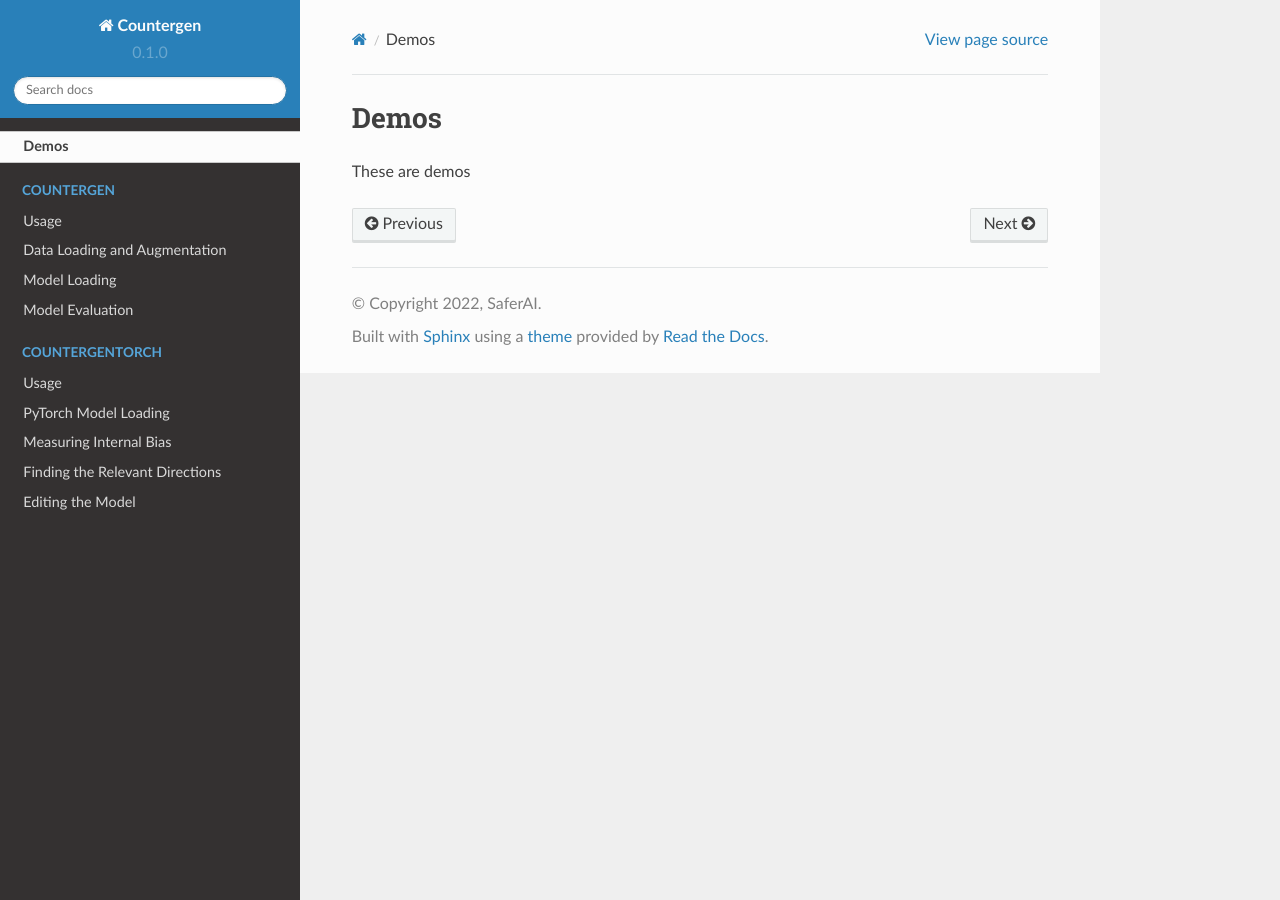
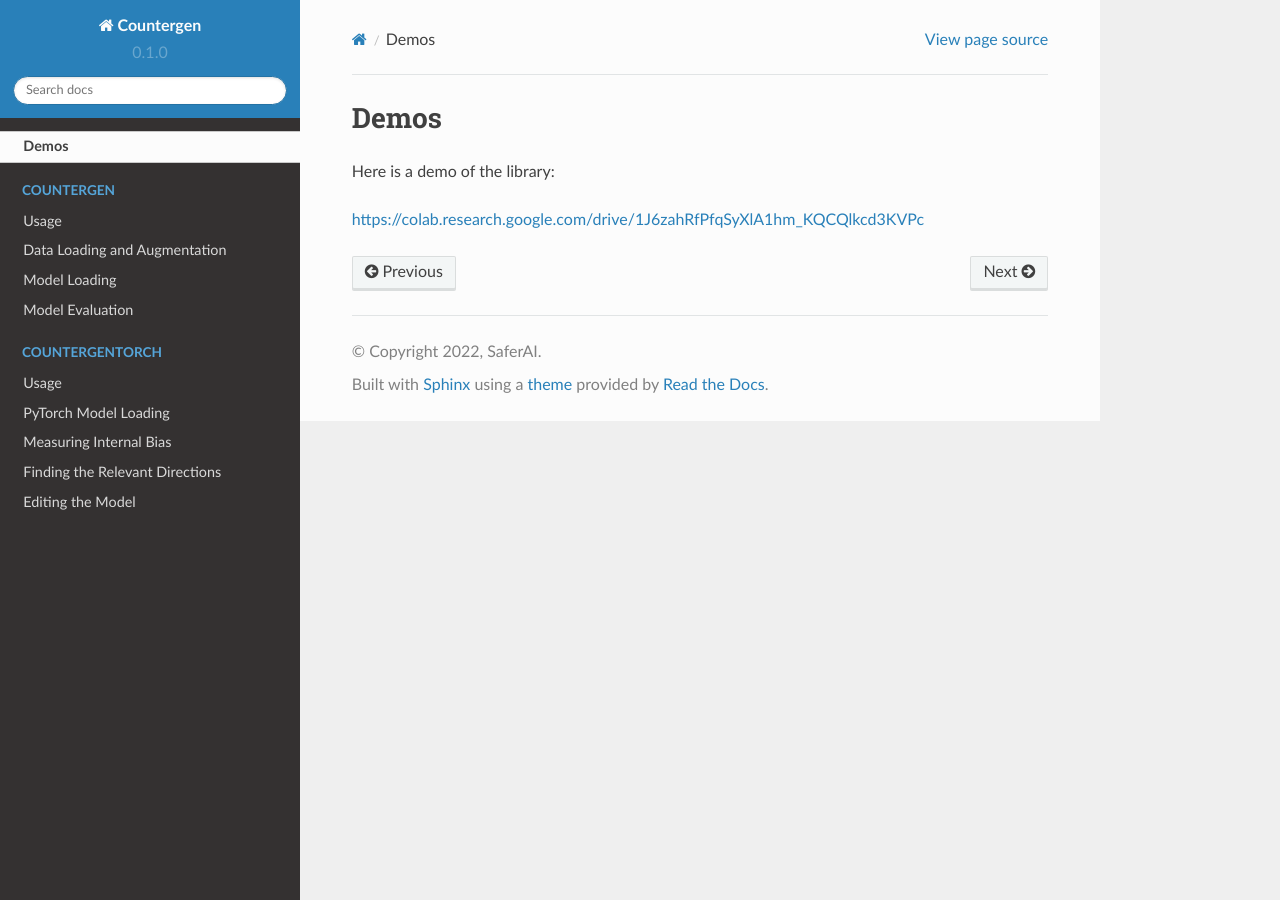
Before and after one commit to FabienRoger/Countergen, a Sphinx documentation site: the page built from docs/demos.rst, in a window 1280 px wide. Built offline with Sphinx 7.4.7 and the Read the Docs theme 2.0.0, drawn with Linux system fonts in a browser that asks for light colours.

Commit message:
Add demo

```diff
--- a/docs/demos.rst
+++ b/docs/demos.rst
@@ -1,4 +1,6 @@
 Demos
 =====
 
-These are demos
+Here is a demo of the library:
+
+https://colab.research.google.com/drive/1J6zahRfPfqSyXlA1hm_KQCQlkcd3KVPc
```
